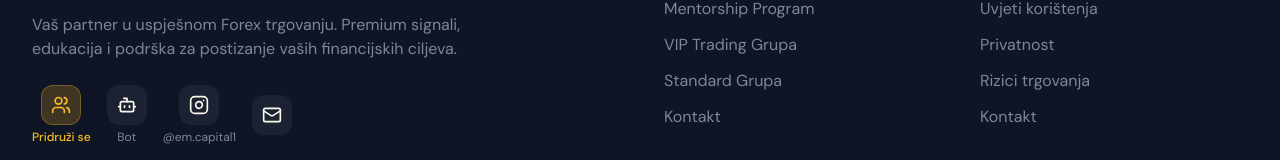
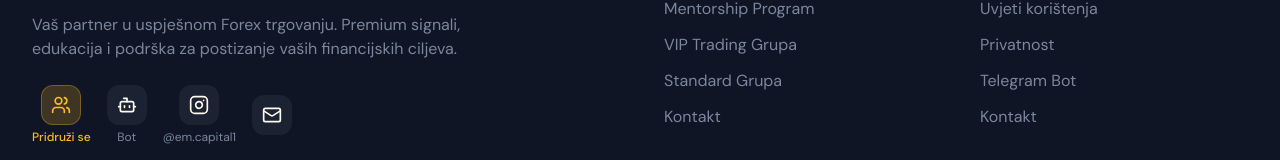
Before and after one commit to mirelll781/em-capital-forex, a React (Vite) app: page / in a window 1280 px wide. Shown: the part 4262-4422 px from the top of the page. Built offline with nearby package versions, Linux system fonts and the light colour scheme; the HTML template or start-up script is replaced by a standard one.

Commit message:
Changes
Co-authored-by: mirelll781 <222961053+mirelll781@users.noreply.github.com>

```diff
--- a/src/components/Footer.tsx
+++ b/src/components/Footer.tsx
@@ -62,7 +62,7 @@ const Footer = () => {
             <ul className="space-y-3">
               <li><a href="#" className="text-muted-foreground hover:text-primary transition-colors">Uvjeti korištenja</a></li>
               <li><a href="#" className="text-muted-foreground hover:text-primary transition-colors">Privatnost</a></li>
-              <li><a href="#rizici" className="text-muted-foreground hover:text-primary transition-colors">Rizici trgovanja</a></li>
+              <li><a href="https://t.me/emcapitalforexbot" target="_blank" rel="noopener noreferrer" className="text-muted-foreground hover:text-primary transition-colors">Telegram Bot</a></li>
               <li><a href="#contact" className="text-muted-foreground hover:text-primary transition-colors">Kontakt</a></li>
             </ul>
           </div>
```
